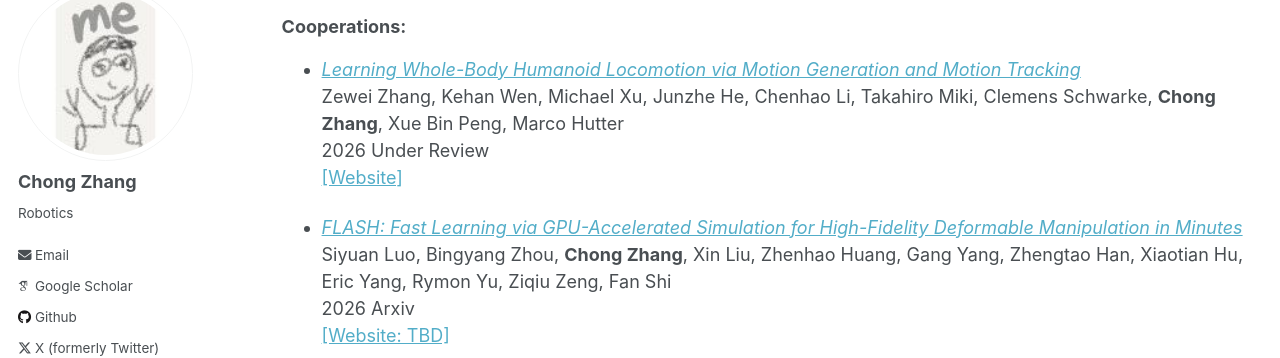
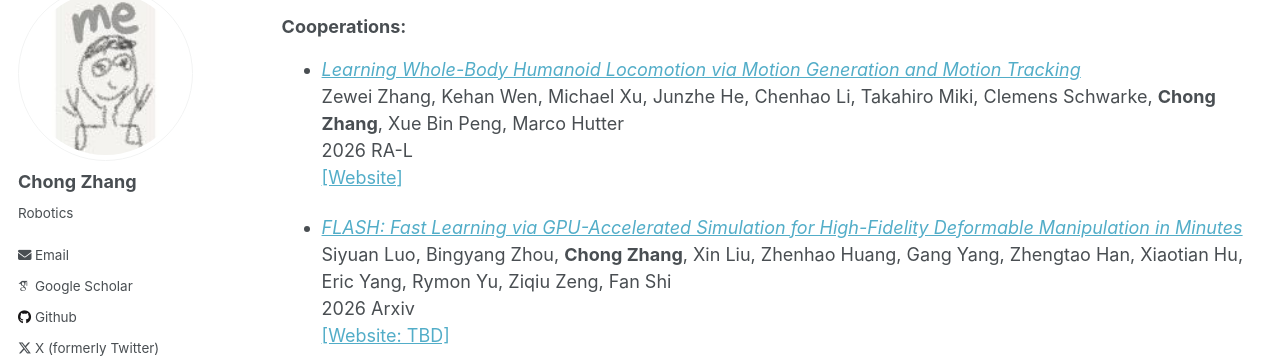
Before and after one commit to zita-ch/zita-ch.github.io, a Jekyll site: the page built from _pages/publications.md, in a window 1280 px wide and 900 px high, scrolled down 1544 px. Shown: the part 120-478 px from the top of the window. Built offline with Jekyll 4.4.1, drawn with Linux system fonts in a browser that asks for light colours; some web fonts are replaced.

Commit message:
Update publication status

```diff
--- a/_pages/publications.md
+++ b/_pages/publications.md
@@ -72,7 +72,7 @@ author_profile: true
 
 + [_Learning Whole-Body Humanoid Locomotion via Motion Generation and Motion Tracking_](https://arxiv.org/abs/2604.17335)
   Zewei Zhang, Kehan Wen, Michael Xu, Junzhe He, Chenhao Li, Takahiro Miki, Clemens Schwarke, **Chong Zhang**, Xue Bin Peng, Marco Hutter
-  2026 Under Review
+  2026 RA-L
   [\[Website\]](https://wholebodylocomotion.github.io/)
 
 + [_FLASH: Fast Learning via GPU-Accelerated Simulation for High-Fidelity Deformable Manipulation in Minutes_](https://arxiv.org/abs/2604.17513)
```
